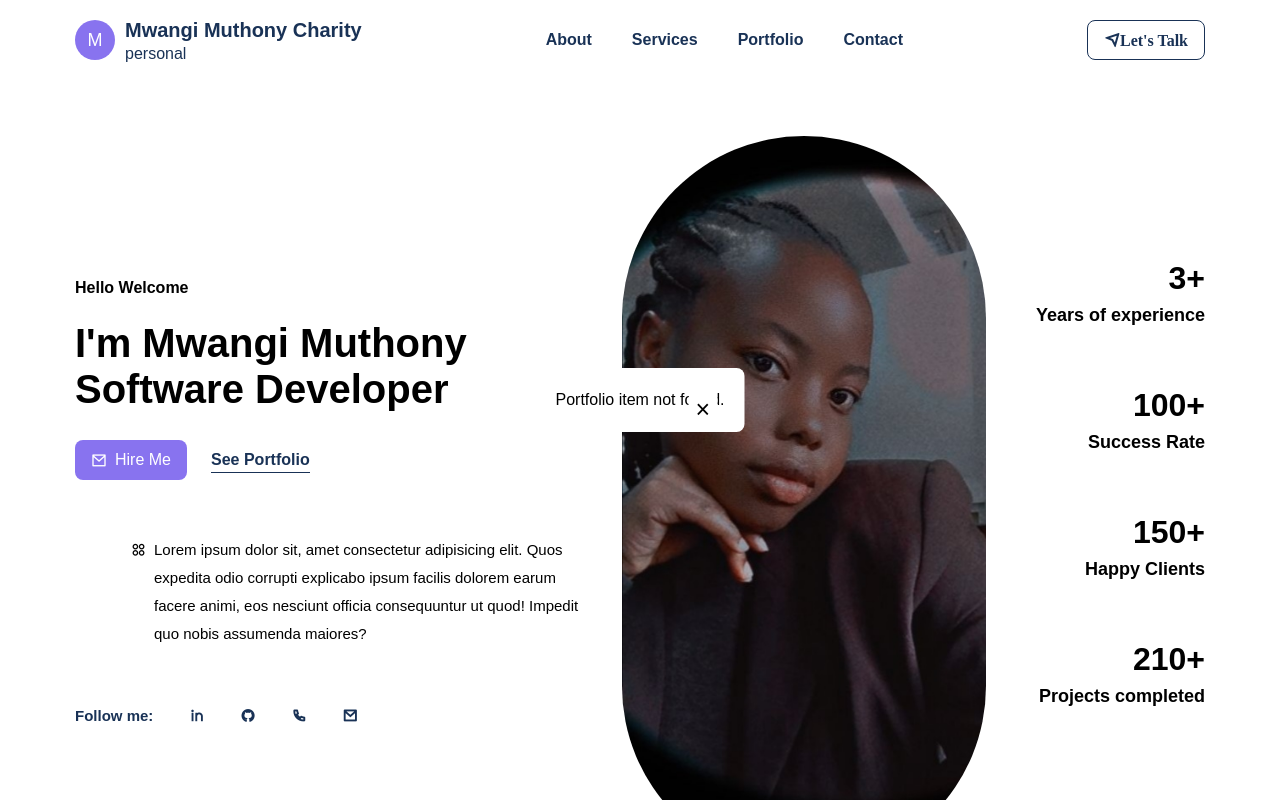
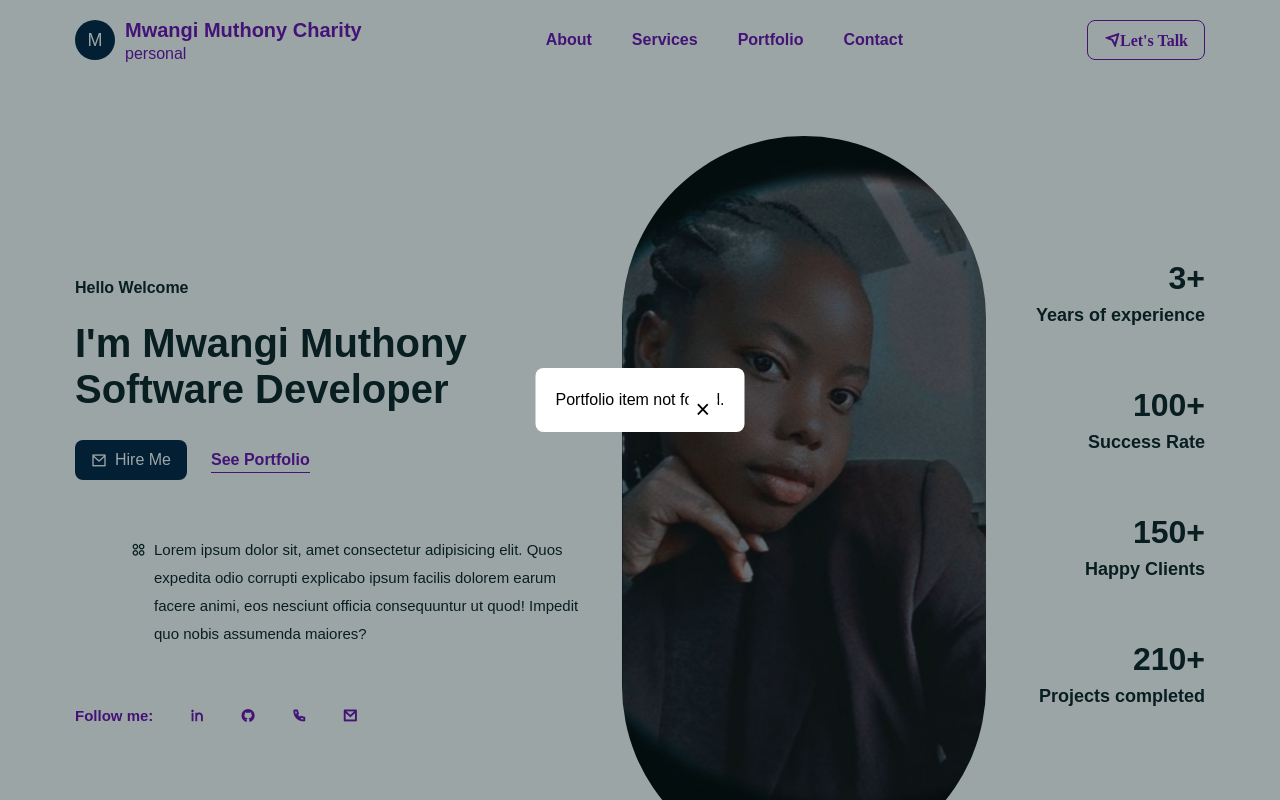
Before and after one commit to dillahmwangi/Web_portfollio, a React (Create React App) app: page / in a window 1280 px wide. Shown: the top 800 px of the page. Built offline with nearby package versions, Linux system fonts and the light colour scheme.

Commit message:
changed theme color

```diff
--- a/tailwind.config.js
+++ b/tailwind.config.js
@@ -4,9 +4,9 @@ module.exports = {
   theme: {
     extend: {
       colors:{
-        primaryColor: "#8873ef",
-        headingColor: "081e21",
-        smallTextColor: "#193256",
+        primaryColor: "#001f3f",
+        headingColor: "#081e21",
+        smallTextColor: "#6a0dad",
       }
     },
   },
```
